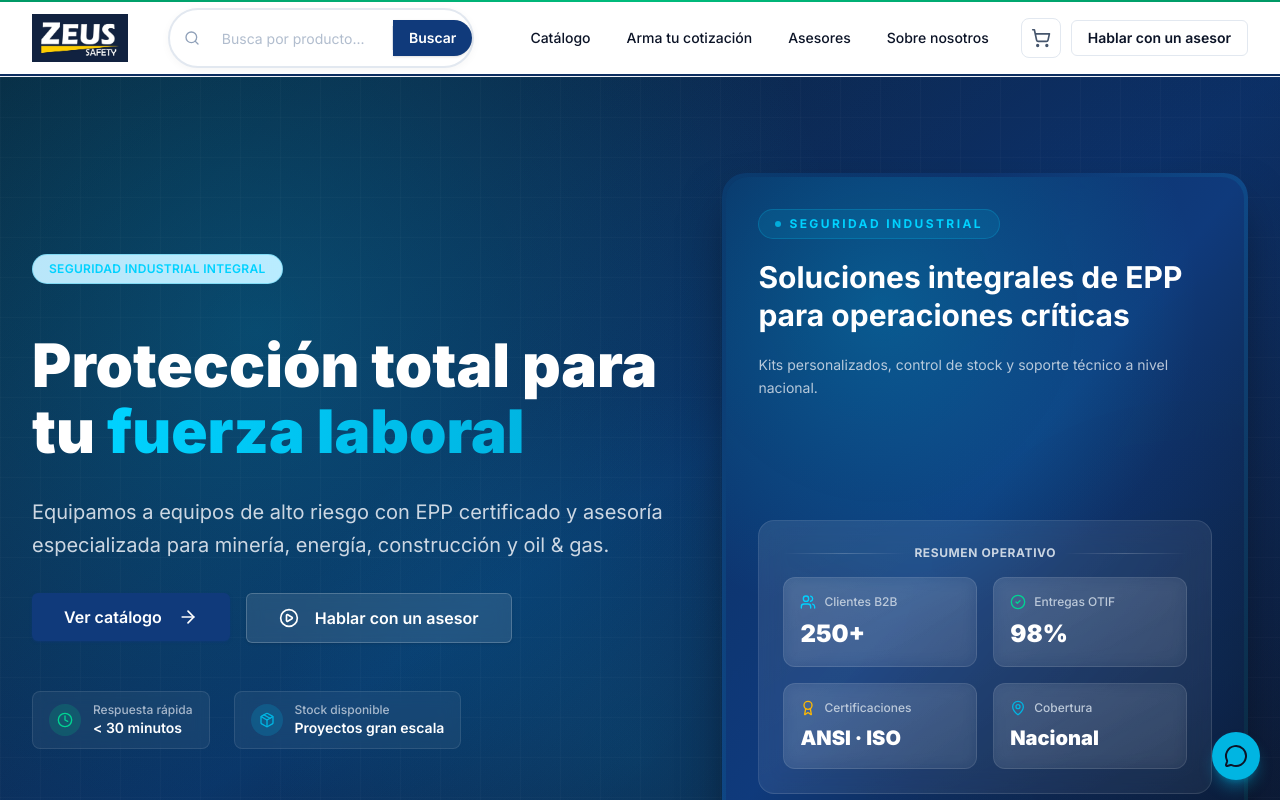
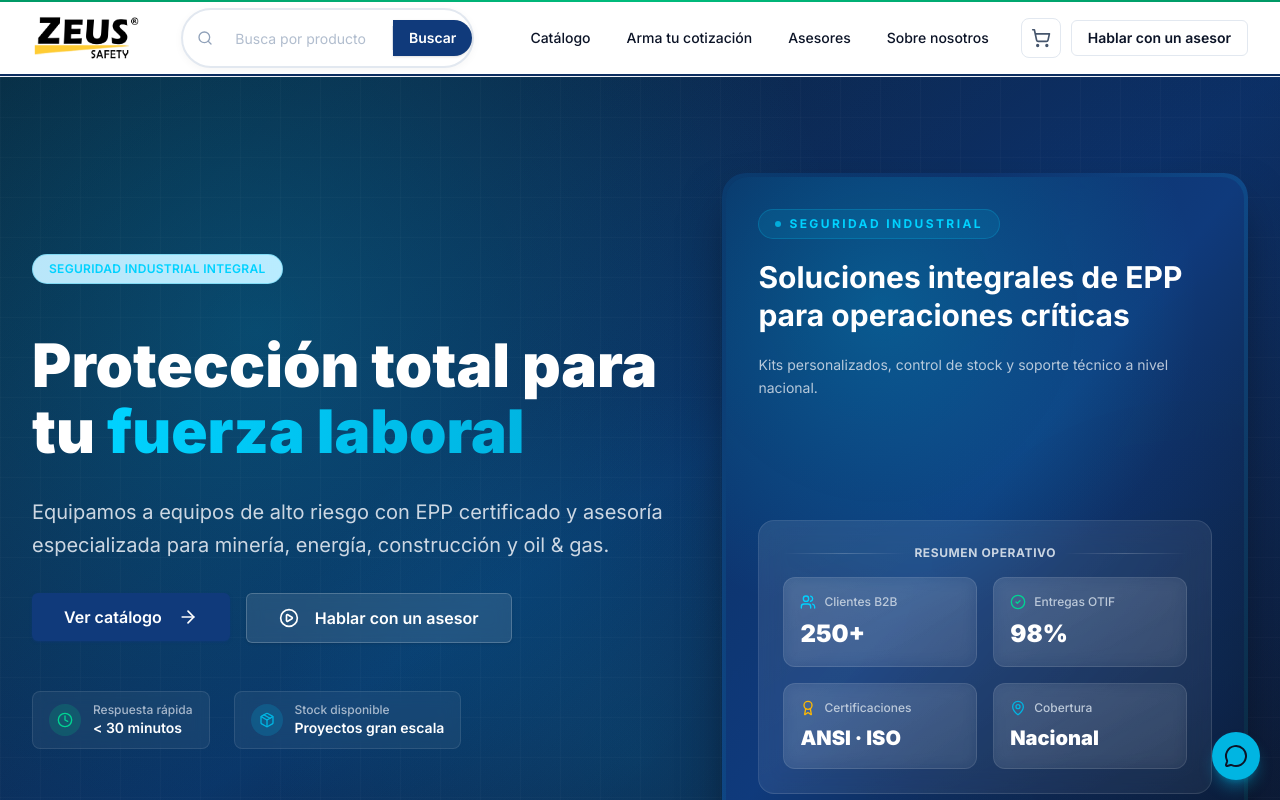
Before and after one commit to ZeusSafety/BUSINESS-IMPORT-ZEUS-SAFETY, a Next.js app: page / in a window 1280 px wide. Shown: the top 800 px of the page. Built offline with nearby package versions, Linux system fonts and the light colour scheme; no server answers.

Commit message:
logo sin fondo

```diff
--- a/components/layout/footer.tsx
+++ b/components/layout/footer.tsx
@@ -18,7 +18,7 @@ export function Footer() {
             <div className="flex flex-col items-center text-center sm:items-start sm:text-left">
               <Link href="/" className="inline-block mb-4 transition-opacity duration-200 hover:opacity-85">
                 <Image
-                  src="/logo_zeus_azul.jpeg"
+                  src="/Logo de Zeus.png"
                   alt="Zeus Safety"
                   width={180}
                   height={56}
--- a/components/layout/navbar.tsx
+++ b/components/layout/navbar.tsx
@@ -39,7 +39,7 @@ export function Navbar() {
           >
             <div className="relative h-12 w-auto">
               <Image
-                src="/logo_zeus_azul.jpeg"
+                src="/Logo de Zeus.png"
                 alt="Zeus Safety"
                 width={180}
                 height={48}
```
Also changed, not shown: public/Logo de Zeus.png (added), public/logo_zeus_azul.jpeg (deleted).
